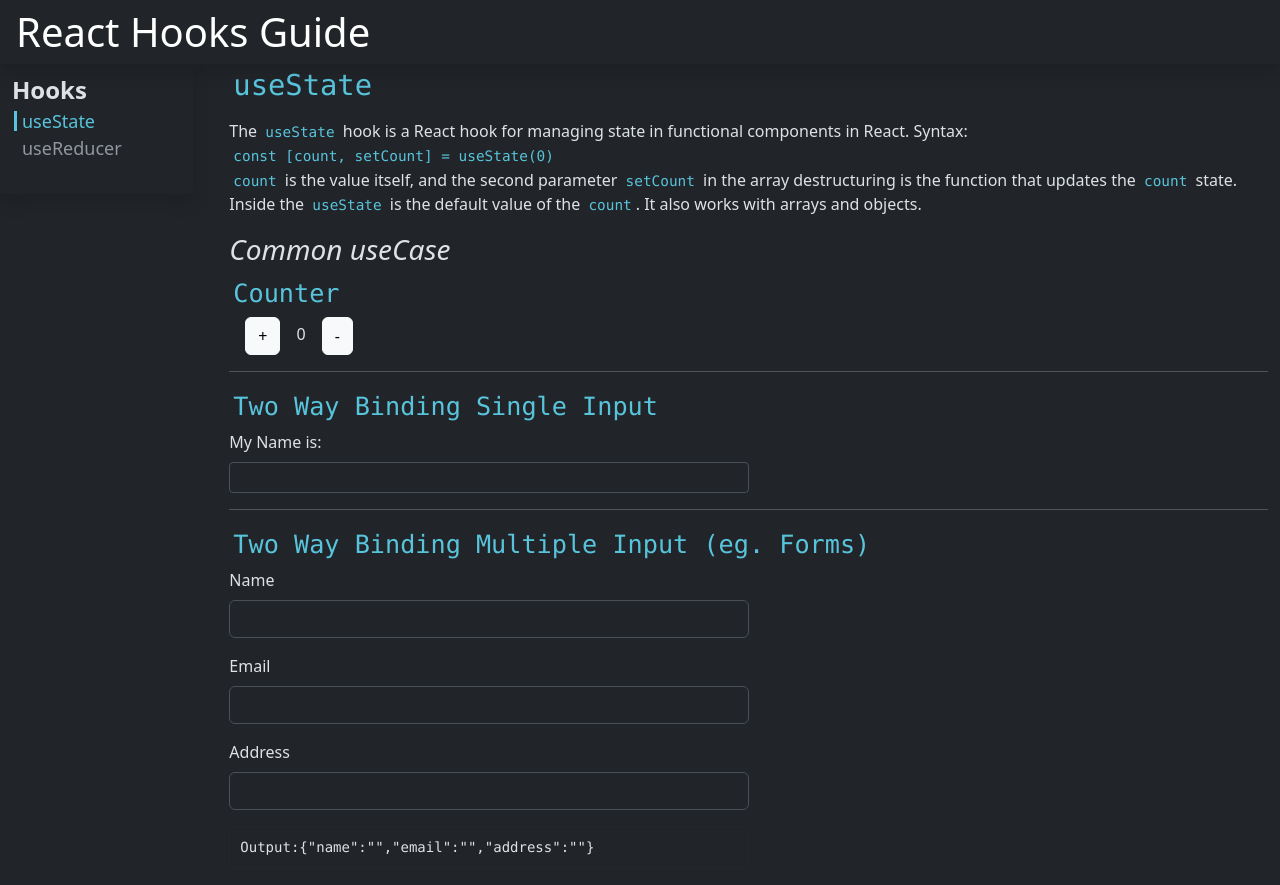
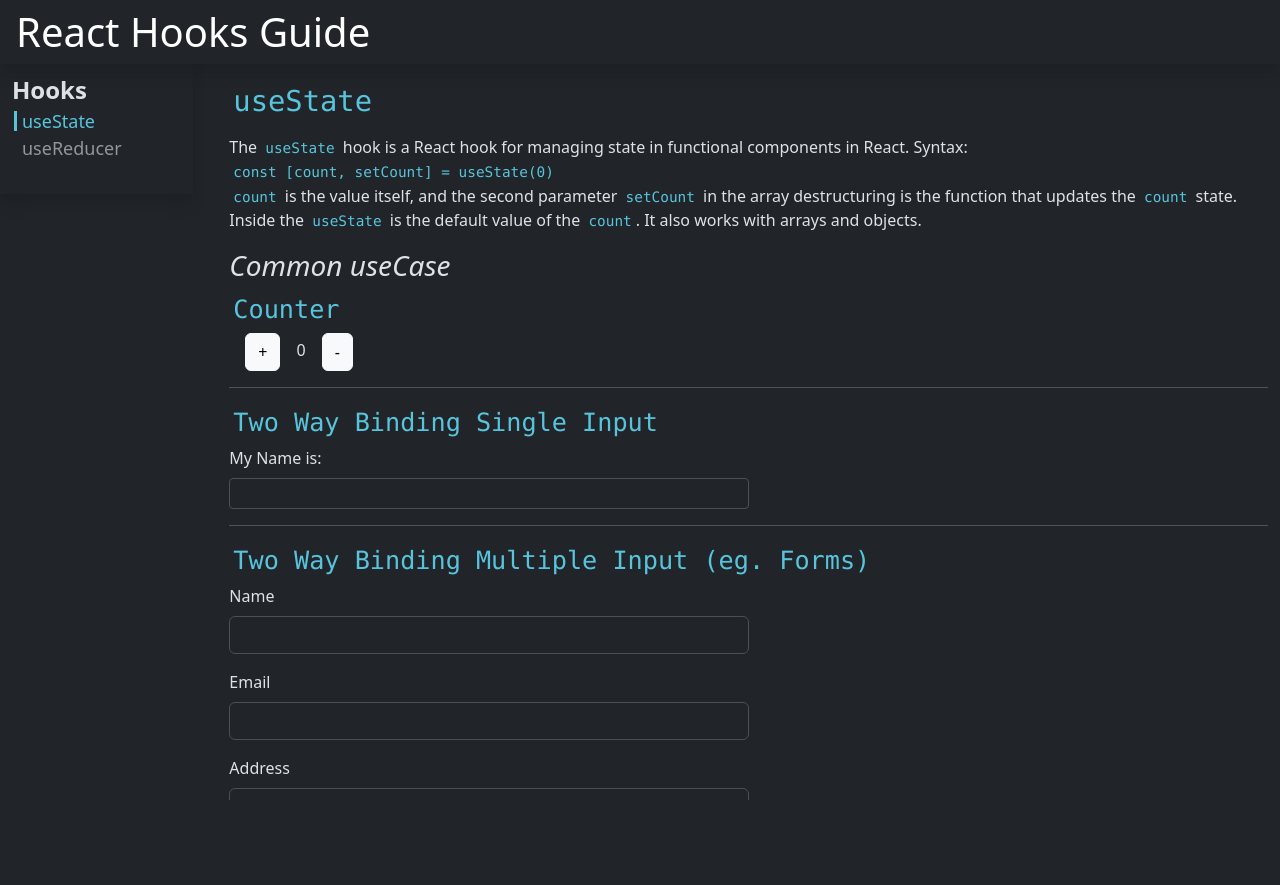
Before and after one commit to alonzojoe/react-hooks-guide, a React (Vite) app: page /use-state in a window 1280 px wide. After the commit the page ends 800 px from the top, so only its background shows below. Built offline with nearby package versions, Linux system fonts and the light colour scheme.

Commit message:
feat: UI UX Fixed sidebar. and made content scrollable

```diff
--- a/src/Layouts/RootLayout.jsx
+++ b/src/Layouts/RootLayout.jsx
@@ -24,7 +24,7 @@
     <>
       <h1
         ref={headerRef}
-        className="p-2 bg-dark shadow top-0 position-fixed w-100"
+        className="p-2 bg-dark shadow top-0 position-fixed w-100 z-3"
       >
         <button
           className="btn btn-dark p-0 d-lg-none"
@@ -40,7 +40,15 @@
         </Link>
       </h1>
       <div className="row" style={{ marginTop: headerHeight }}>
-        <div className="col-lg-2 d-none d-lg-block ">
+        <div
+          className="col-lg-2 d-none d-lg-block bg-dark"
+          style={{
+            position: "sticky",
+            top: headerHeight,
+            overflowY: "auto",
+            height: `calc(100vh - ${headerHeight})`,
+          }}
+        >
           <div className="container shadow">
             <li className="bd-links-group py-2 list-unstyled">
               <strong className="bd-links-heading d-flex w-100 align-items-center fw-semibold fs-4">
@@ -68,8 +76,11 @@
             </li>
           </div>
         </div>
-        <div className="col-lg-10 col-sm-12">
-          <div className="container-fluid">
+        <div
+          className="col-lg-10 col-sm-12"
+          style={{ height: `calc(100vh - ${headerHeight})`, overflowY: "auto" }}
+        >
+          <div className="container-fluid pt-3">
             <Outlet />
           </div>
         </div>
```
